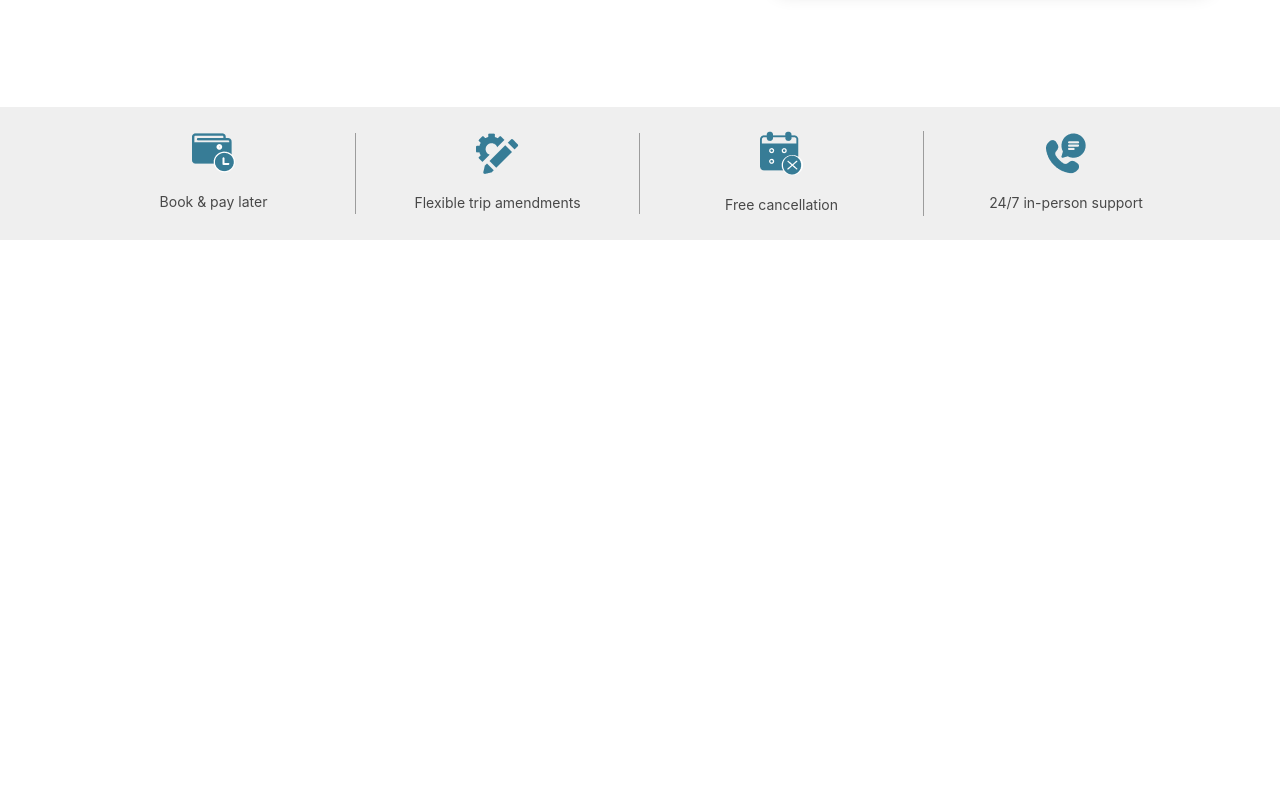
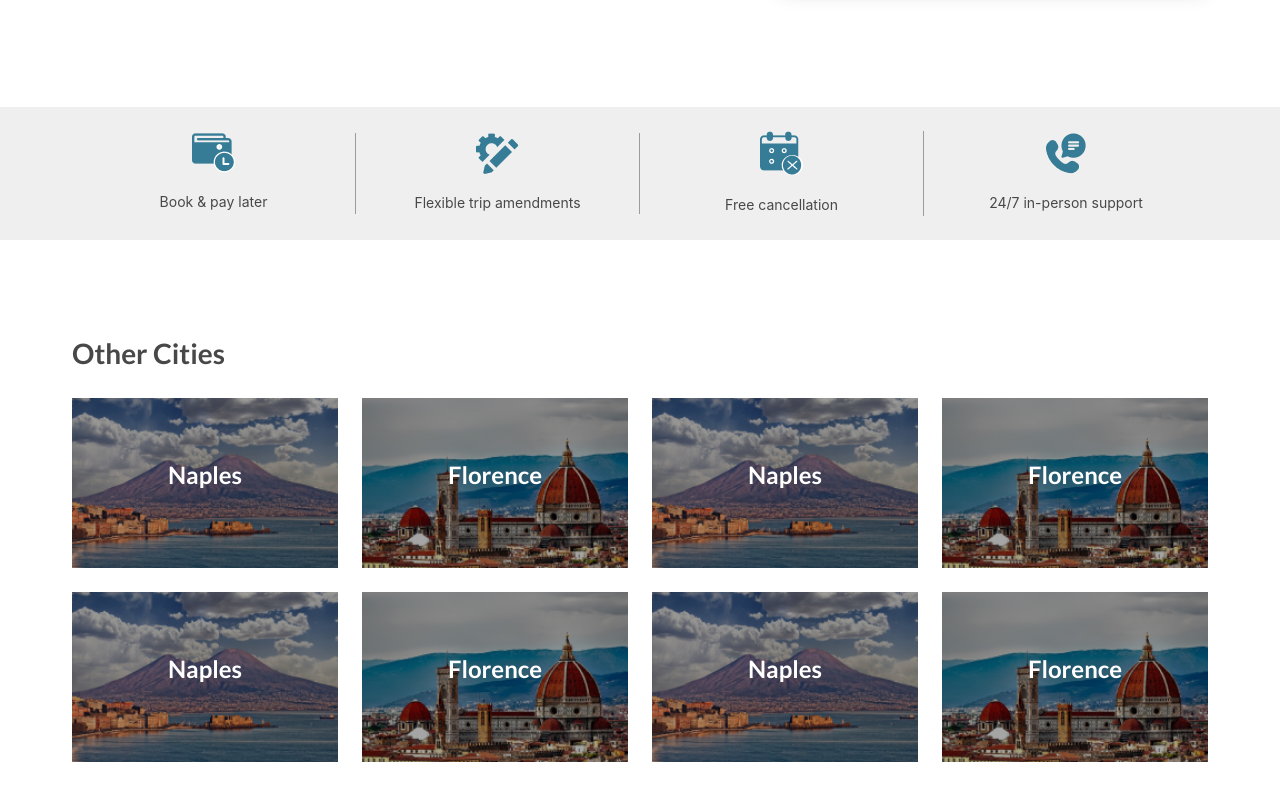
Before and after one commit to tanvirch0750/Rydeu-Figma-to-React, a React (Create React App) app: page / in a window 1280 px wide. Shown: the part 650-1450 px from the top of the page. Before the commit the page ends 986 px from the top, so only its background shows below. Built offline with nearby package versions, Linux system fonts and the light colour scheme.

Commit message:
implemented cities component

```diff
--- /dev/null
+++ b/src/components/cities/City.css
@@ -0,0 +1,37 @@
+.cities {
+  margin-bottom: 9.6rem;
+}
+
+.cities h2 {
+  font-family: 'Lato', sans-serif;
+  font-weight: 700;
+  font-size: 2.8rem;
+  line-height: 34px;
+  color: var(--color-slate-dark);
+  margin-bottom: 2.8rem;
+}
+
+.cities-container {
+  display: grid;
+  grid-template-columns: repeat(auto-fit, minmax(25rem, 1fr));
+  align-items: start;
+  grid-gap: 2.4rem;
+}
+
+.city {
+  height: 17rem;
+  background-position: center !important;
+  background-repeat: no-repeat !important;
+  background-size: cover !important;
+
+  display: flex;
+  justify-content: center;
+  align-items: center;
+}
+
+.city p {
+  font-family: 'Lato', sans-serif;
+  font-weight: 600;
+  font-size: 2.4rem;
+  color: var(--color-light);
+}
--- /dev/null
+++ b/src/components/cities/City.jsx
@@ -0,0 +1,41 @@
+import florenceImg from '../../assets/florence-city.png';
+import naplesImg from '../../assets/naples-city.png';
+import './City.css';
+
+const cities = [
+  { id: 1, cityName: 'Naples', img: naplesImg },
+  { id: 2, cityName: 'Florence', img: florenceImg },
+  { id: 3, cityName: 'Naples', img: naplesImg },
+  { id: 4, cityName: 'Florence', img: florenceImg },
+  { id: 5, cityName: 'Naples', img: naplesImg },
+  { id: 6, cityName: 'Florence', img: florenceImg },
+  { id: 7, cityName: 'Naples', img: naplesImg },
+  { id: 8, cityName: 'Florence', img: florenceImg },
+];
+
+const City = () => {
+  return (
+    <section className="cities">
+      <div className="container">
+        <h2>Other Cities</h2>
+        <div className="cities-container">
+          {cities.map((city) => {
+            return (
+              <div
+                key={city.id}
+                className="city"
+                style={{
+                  background: `linear-gradient(rgba(0, 0, 0, 0.35), rgba(0, 0, 0, 0.35)), url(${city.img})`,
+                }}
+              >
+                <p>{city.cityName}</p>
+              </div>
+            );
+          })}
+        </div>
+      </div>
+    </section>
+  );
+};
+
+export default City;
--- a/src/pages/home/Home.jsx
+++ b/src/pages/home/Home.jsx
@@ -1,4 +1,5 @@
 import BookNowCards from '../../components/book-now-cards/BookNowCards';
+import City from '../../components/cities/City';
 import Features from '../../components/features/Features';
 import Header from '../../components/header/Header';
 import HeroSection from '../../components/hero-section/HeroSection';
@@ -10,6 +11,7 @@ const Home = () => {
       <HeroSection />
       <BookNowCards />
       <Features />
+      <City />
     </body>
   );
 };
```
Also changed, not shown: src/assets/florence-city.png (added), src/assets/naples-city.png (added).
